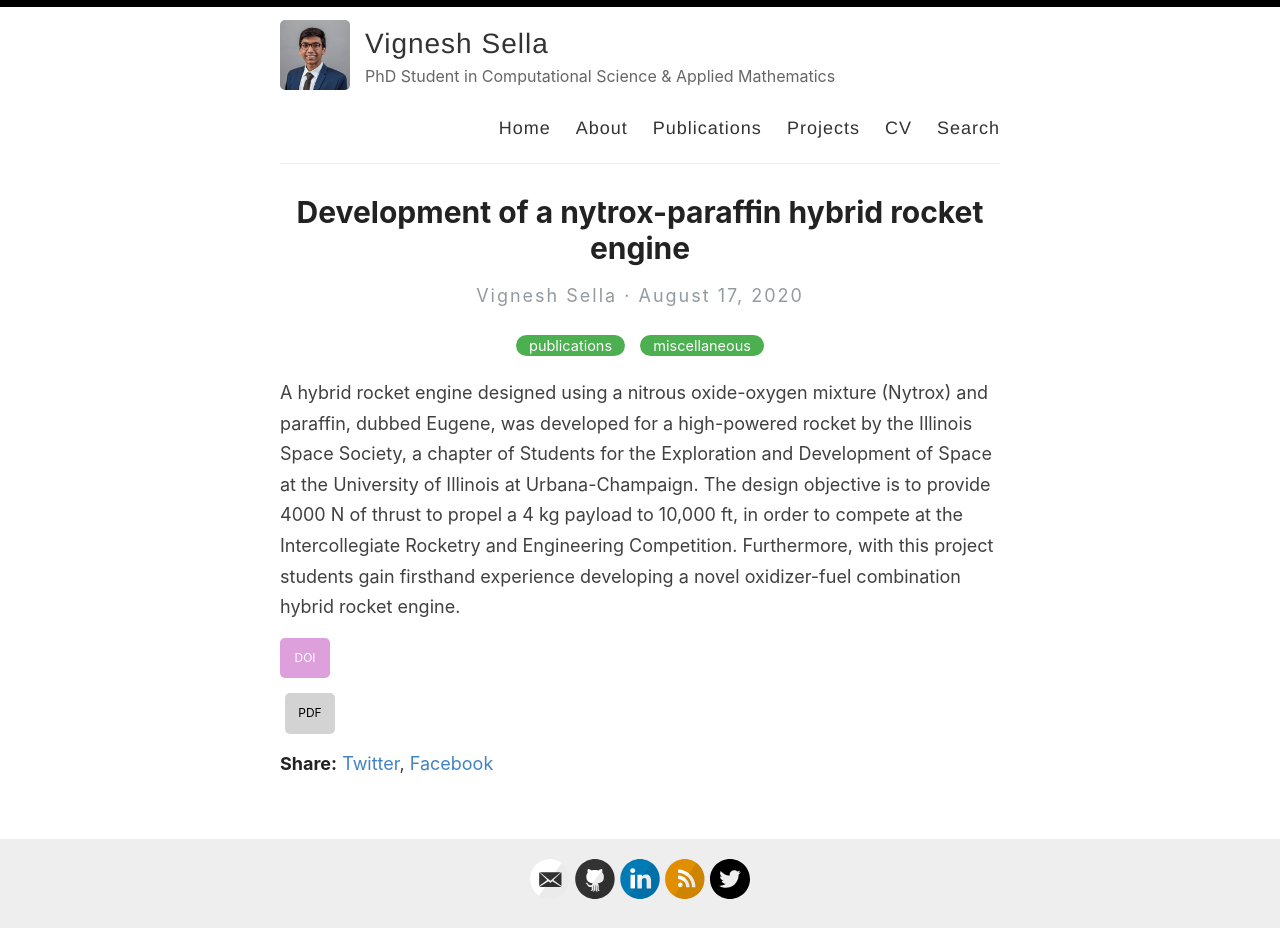
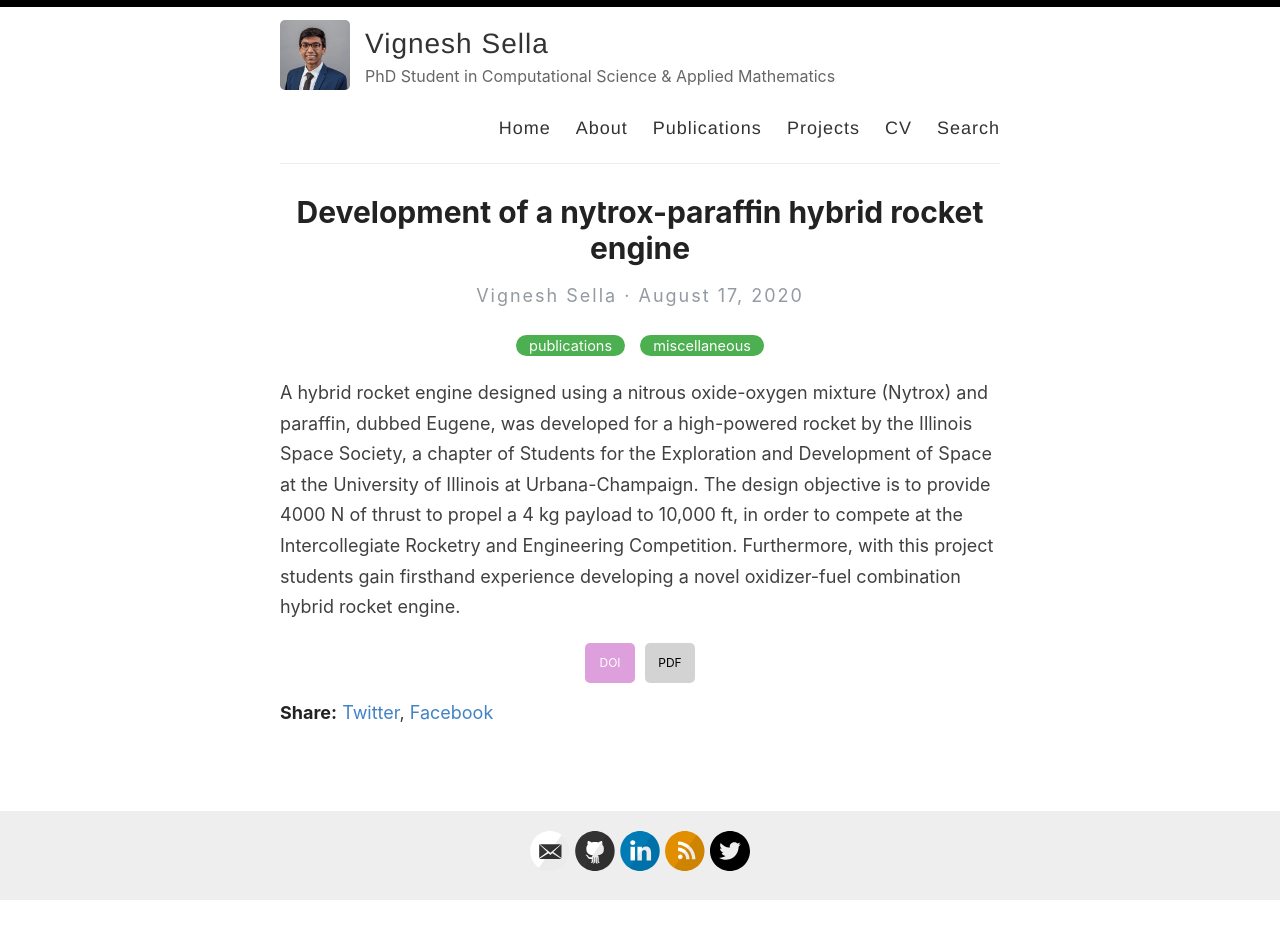
Before and after one commit to VigneshSella/vigneshsella.github.io, a Jekyll site: the page built from _posts/2020-8-17-nytrox-paraffin-hybrid-rocket-engine.md, in a window 1280 px wide. Built offline with Jekyll 4.4.1, drawn with Linux system fonts in a browser that asks for light colours; after the commit the page ends 901 px from its top, so only the background shows below that.

Commit message:
update DOI PDF buttons

```diff
--- a/_posts/2020-8-17-nytrox-paraffin-hybrid-rocket-engine.md
+++ b/_posts/2020-8-17-nytrox-paraffin-hybrid-rocket-engine.md
@@ -6,8 +6,10 @@ categories: [publications, miscellaneous]
 
 A hybrid rocket engine designed using a nitrous oxide-oxygen mixture (Nytrox) and paraffin, dubbed Eugene, was developed for a high-powered rocket by the Illinois Space Society, a chapter of Students for the Exploration and Development of Space at the University of Illinois at Urbana-Champaign. The design objective is to provide 4000 N of thrust to propel a 4 kg payload to 10,000 ft, in order to compete at the Intercollegiate Rocketry and Engineering Competition. Furthermore, with this project students gain firsthand experience developing a novel oxidizer-fuel combination hybrid rocket engine.
 
-<a href="https://doi.org/10.2514/6.2020-3729" style="background-color: #dda0dd; color: white; padding: 10px; border-radius: 5px; text-decoration: none; font-size: 12px; display: inline-block; width: 50px; text-align: center;">DOI</a>
+<div style="display: flex; justify-content: center; gap: 10px; margin-top: 20px;">
+  <a href="https://doi.org/10.2514/6.2020-3729" style="background-color: #dda0dd; color: white; padding: 10px; border-radius: 5px; text-decoration: none; font-size: 12px; display: inline-block; width: 50px; text-align: center;">DOI</a>
 
-<a href="https://www.researchgate.net/profile/Vignesh-Sella-2/publication/343705231_Development_of_a_Nytrox-Paraffin_Hybrid_Rocket_Engine/links/5f3bda36a6fdcccc43d140ed/Development-of-a-Nytrox-Paraffin-Hybrid-Rocket-Engine.pdf" style="background-color: #d3d3d3; color: black; padding: 10px; border-radius: 5px; text-decoration: none; font-size: 12px; display: inline-block; width: 50px; text-align: center; margin-left: 5px;">PDF</a>
+  <a href="https://www.researchgate.net/profile/Vignesh-Sella-2/publication/343705231_Development_of_a_Nytrox-Paraffin_Hybrid_Rocket_Engine/links/5f3bda36a6fdcccc43d140ed/Development-of-a-Nytrox-Paraffin-Hybrid-Rocket-Engine.pdf" style="background-color: #d3d3d3; color: black; padding: 10px; border-radius: 5px; text-decoration: none; font-size: 12px; display: inline-block; width: 50px; text-align: center;">PDF</a>
+</div>
 
 <!-- [DOI](https://doi.org/10.2514/6.2020-3729), [PDF](https://www.researchgate.net/profile/Vignesh-Sella-2/publication/343705231_Development_of_a_Nytrox-Paraffin_Hybrid_Rocket_Engine/links/5f3bda36a6fdcccc43d140ed/Development-of-a-Nytrox-Paraffin-Hybrid-Rocket-Engine.pdf) -->
```
